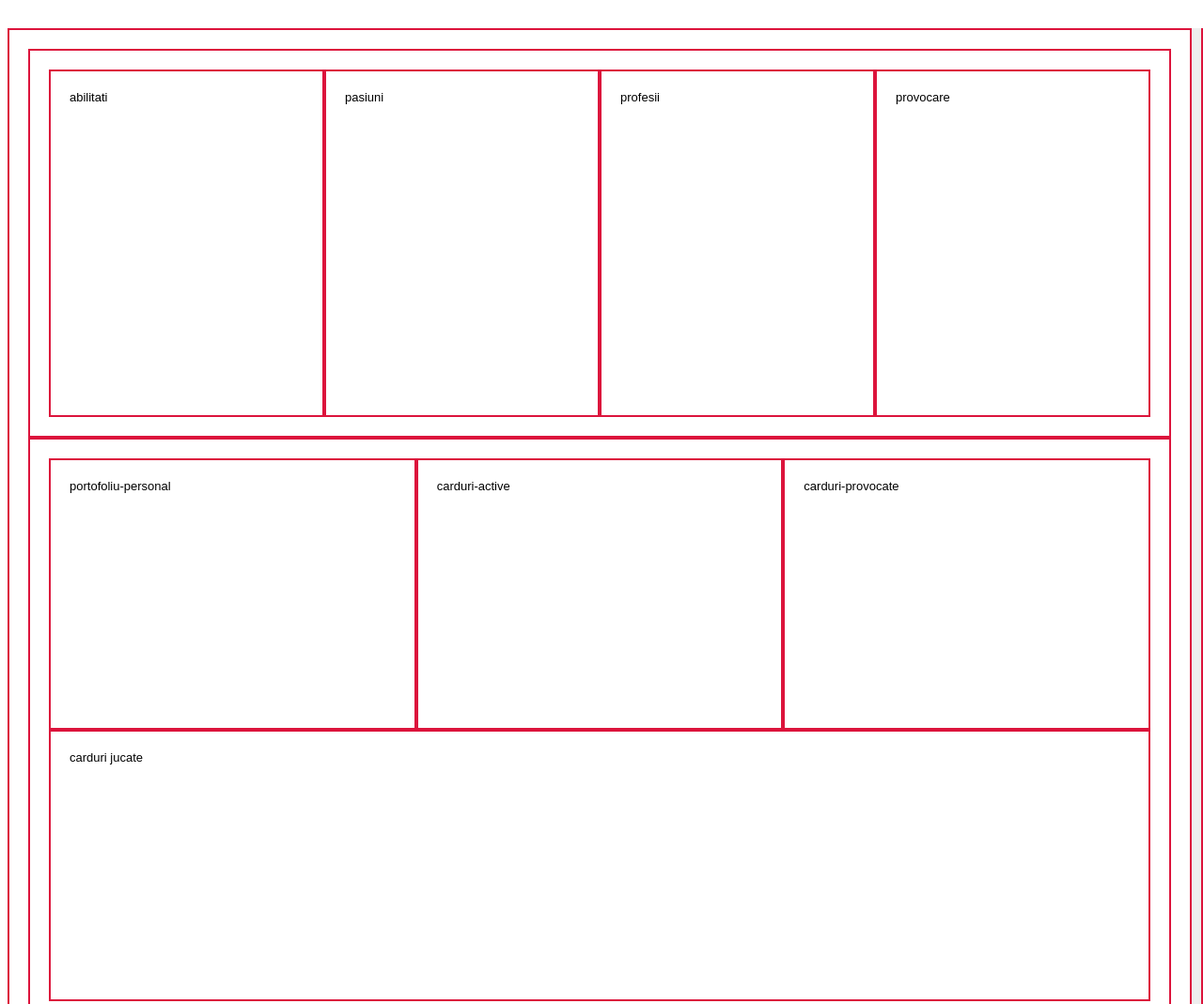
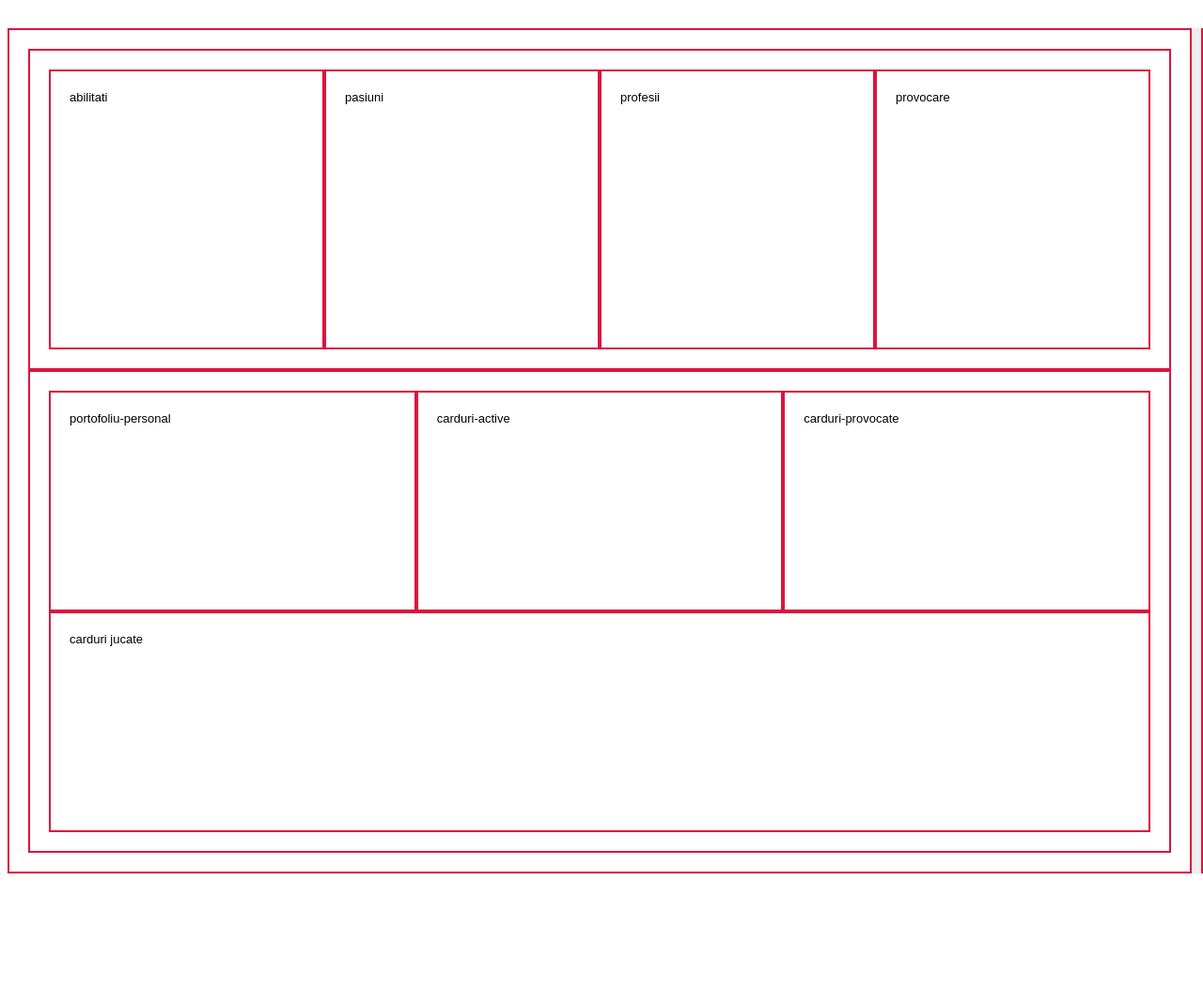
Before and after one commit to danasugu/cards-game, a plain HTML site: page index.html in a window 1280 px wide. Shown: the top 1069 px of the page at 94% size. After the commit the page ends 960 px from the top, so only its background shows below. Drawn offline with Linux system fonts and the light colour scheme.

Commit message:
Update style.css

```diff
--- a/css/style.css
+++ b/css/style.css
@@ -1,6 +1,6 @@
 .container {
   width: 1800px;
-  height: 1080px;
+  height: 900px;
   margin: 30px auto;
   background-color: #eee;
 
```
